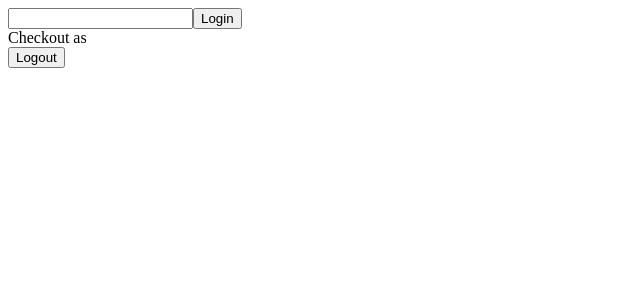
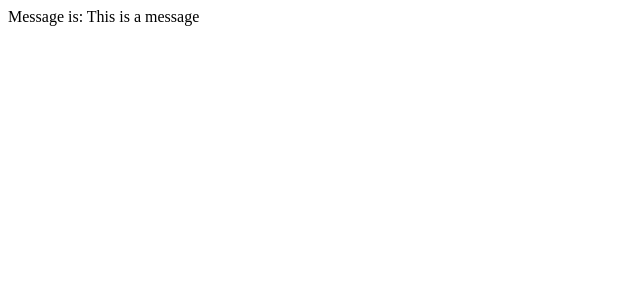
Before and after one commit to MiquelMarinoEspinosa/react-router, a React (Vite) app in the folder react-router/: page / in a window 1280 px wide. Shown: the top 300 px of the page, without its empty margins (0-640 px from the left). Built offline with nearby package versions, Linux system fonts and the light colour scheme.

Commit message:
custom hook

```diff
--- /dev/null
+++ b/react-router/src/AppHook.jsx
@@ -0,0 +1,7 @@
+import useDisplayMessage from "./hooks/useDisplayMessage";
+
+export default function AppHook() {
+  const [message, displayMessage] = useDisplayMessage();
+  displayMessage();
+  return <div>Message is: {message}</div>;
+}
--- /dev/null
+++ b/react-router/src/hooks/useDisplayMessage.js
@@ -0,0 +1,10 @@
+import { useState } from "react";
+
+export default function useDisplayMessage() {
+  const [message, setMessage] = useState("This is a message");
+  function displayMessage() {
+    console.log("This is a message from display message");
+  }
+
+  return [message, displayMessage];
+}
--- a/react-router/src/main.jsx
+++ b/react-router/src/main.jsx
@@ -2,9 +2,12 @@ import React from "react";
 import ReactDOM from "react-dom/client";
 import App from "./App";
 import AppContext from "./AppContext";
+import AppHook from "./AppHook";
 
 ReactDOM.createRoot(document.getElementById("root")).render(
   <React.StrictMode>
-    <AppContext />
+    {/* <App />
+    <AppContext /> */}
+    <AppHook />
   </React.StrictMode>
 );
```
Also changed, not shown: 1 other file (tests, documents, lock files or other folders).
